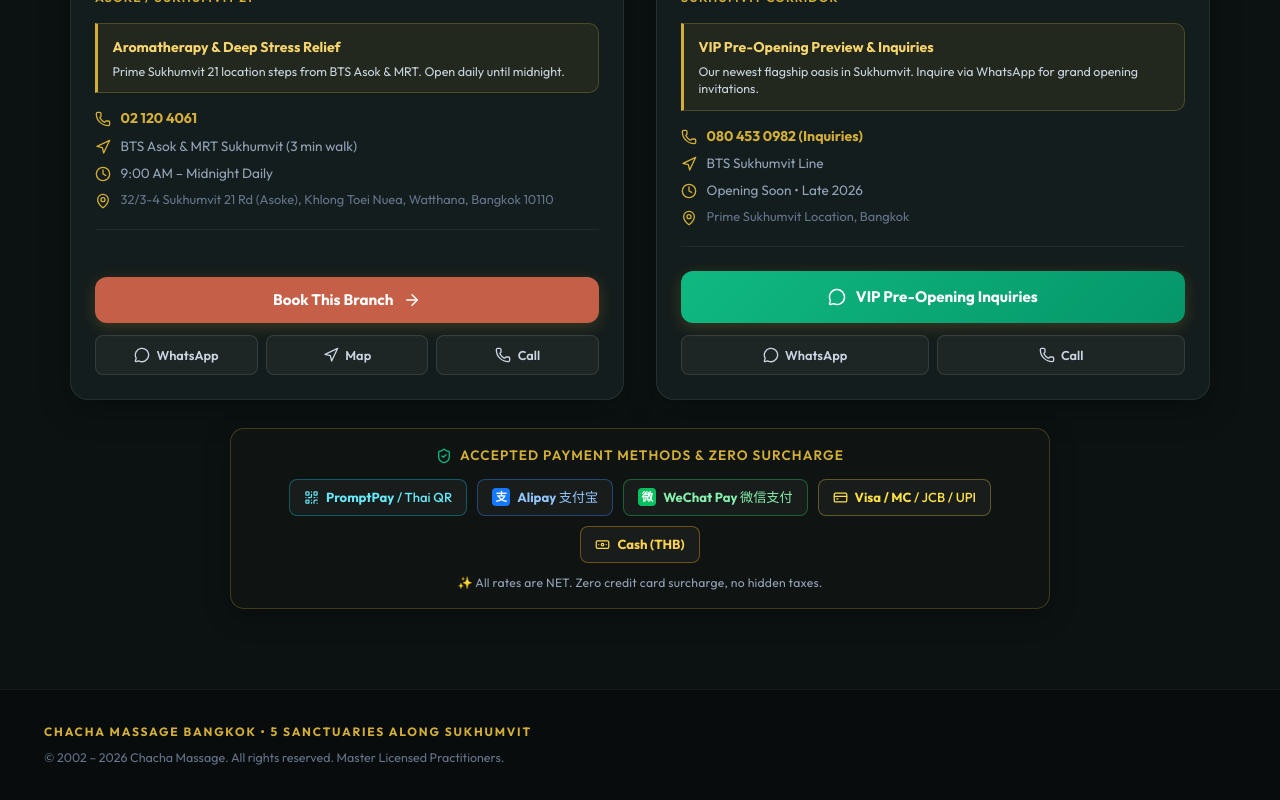
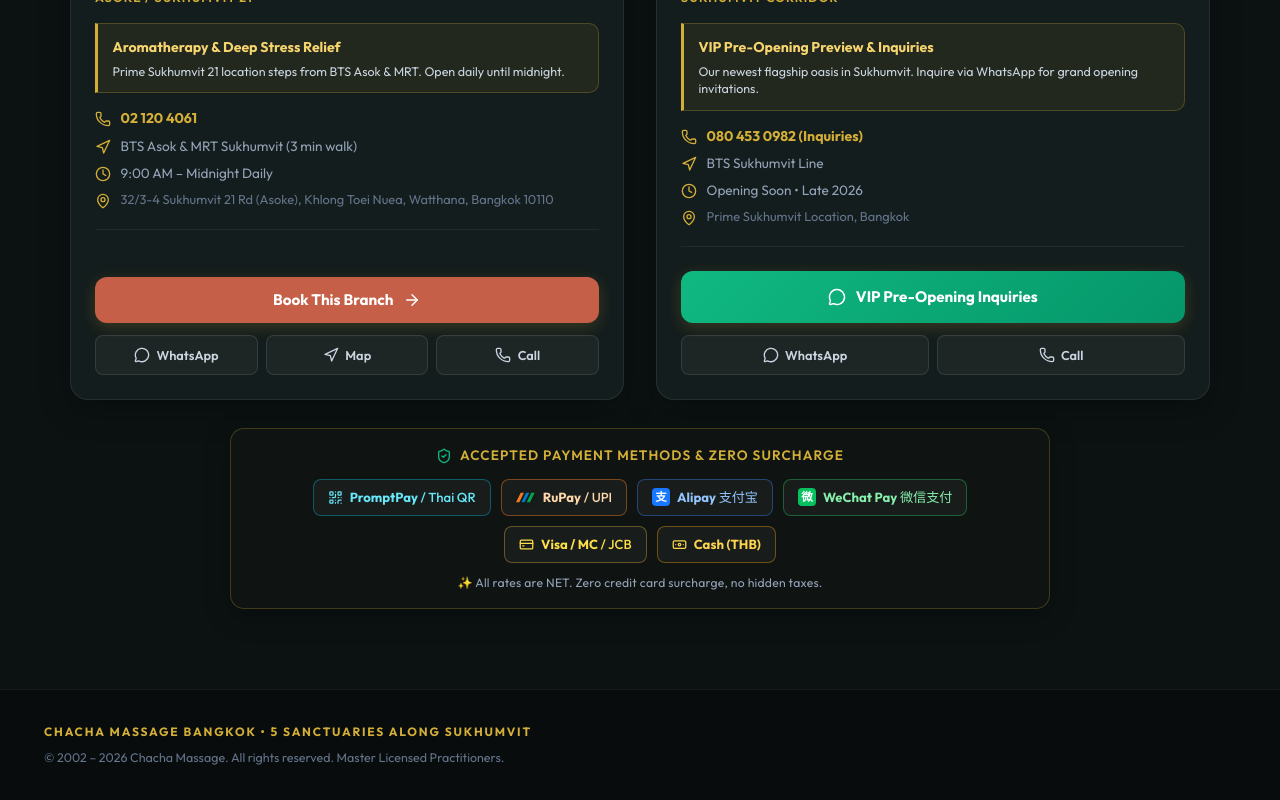
Before and after one commit to desix32/chacha-massage-modern, a React (Vite) app: page / in a window 1280 px wide. Shown: the part 2271-3071 px from the top of the page. Built offline with nearby package versions, Linux system fonts and the light colour scheme.

Commit message:
feat: add RuPay & UPI badge with official tricolor chevron logo

```diff
--- a/src/components/PaymentBadges.css
+++ b/src/components/PaymentBadges.css
@@ -64,6 +64,22 @@
 .badge-promptpay:hover {
   background: rgba(6, 182, 212, 0.1);
   border-color: #06b6d4;
+}
+
+.badge-rupay {
+  border-color: rgba(244, 121, 32, 0.45);
+  color: #fed7aa;
+}
+
+.badge-rupay:hover {
+  background: rgba(244, 121, 32, 0.1);
+  border-color: #f47920;
+}
+
+.rupay-svg-icon {
+  display: inline-block;
+  vertical-align: middle;
+  filter: drop-shadow(0 1px 2px rgba(0, 0, 0, 0.3));
 }
 
 .badge-alipay {
--- a/src/components/PaymentBadges.tsx
+++ b/src/components/PaymentBadges.tsx
@@ -6,6 +6,17 @@ interface PaymentBadgesProps {
   className?: string;
   compact?: boolean;
 }
+
+const RupayIcon: React.FC = () => (
+  <svg width="20" height="13" viewBox="0 0 30 18" fill="none" xmlns="http://www.w3.org/2000/svg" className="rupay-svg-icon" aria-label="RuPay Logo">
+    {/* RuPay Orange Stripe */}
+    <path d="M5 16L12 2H7L0 16H5Z" fill="#F47920" />
+    {/* RuPay Cyan Stripe */}
+    <path d="M13 16L20 2H15L8 16H13Z" fill="#0079C1" />
+    {/* RuPay Green Stripe */}
+    <path d="M21 16L28 2H23L16 16H21Z" fill="#00A651" />
+  </svg>
+);
 
 export const PaymentBadges: React.FC<PaymentBadgesProps> = ({ className = '', compact = false }) => {
   return (
@@ -22,6 +33,12 @@ export const PaymentBadges: React.FC<PaymentBadgesProps> = ({ className = '', co
           <span className="badge-text"><strong>PromptPay</strong> / Thai QR</span>
         </div>
 
+        {/* RuPay & UPI */}
+        <div className="payment-badge-pill badge-rupay" title="RuPay &amp; UPI (India) Accepted">
+          <RupayIcon />
+          <span className="badge-text"><strong>RuPay</strong> / UPI</span>
+        </div>
+
         {/* Alipay */}
         <div className="payment-badge-pill badge-alipay" title="Alipay 支付宝">
           <span className="badge-icon-custom alipay-icon">支</span>
@@ -35,9 +52,9 @@ export const PaymentBadges: React.FC<PaymentBadgesProps> = ({ className = '', co
         </div>
 
         {/* Credit & Debit Cards */}
-        <div className="payment-badge-pill badge-cards" title="Visa, Mastercard, JCB, UnionPay Accepted">
+        <div className="payment-badge-pill badge-cards" title="Visa, Mastercard, JCB Accepted">
           <CreditCard size={15} />
-          <span className="badge-text"><strong>Visa / MC</strong> / JCB / UPI</span>
+          <span className="badge-text"><strong>Visa / MC</strong> / JCB</span>
         </div>
 
         {/* Cash */}
```
